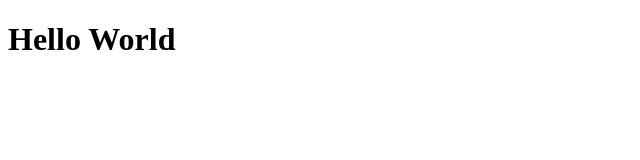
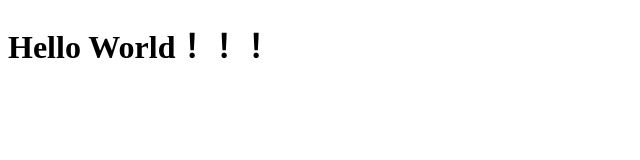
Before and after one commit to cch6/hello-world, a plain HTML site: page index.html in a window 1280 px wide. Shown: the whole page, without its empty margins (0-640 px from the left). Drawn offline with Linux system fonts and the light colour scheme.

Commit message:
add ！！

```diff
--- a/index.html
+++ b/index.html
@@ -7,6 +7,6 @@
   <title>Document</title>
 </head>
 <body>
-  <h1>Hello World</h1>
+  <h1>Hello World！！！</h1>
 </body>
 </html>
```
